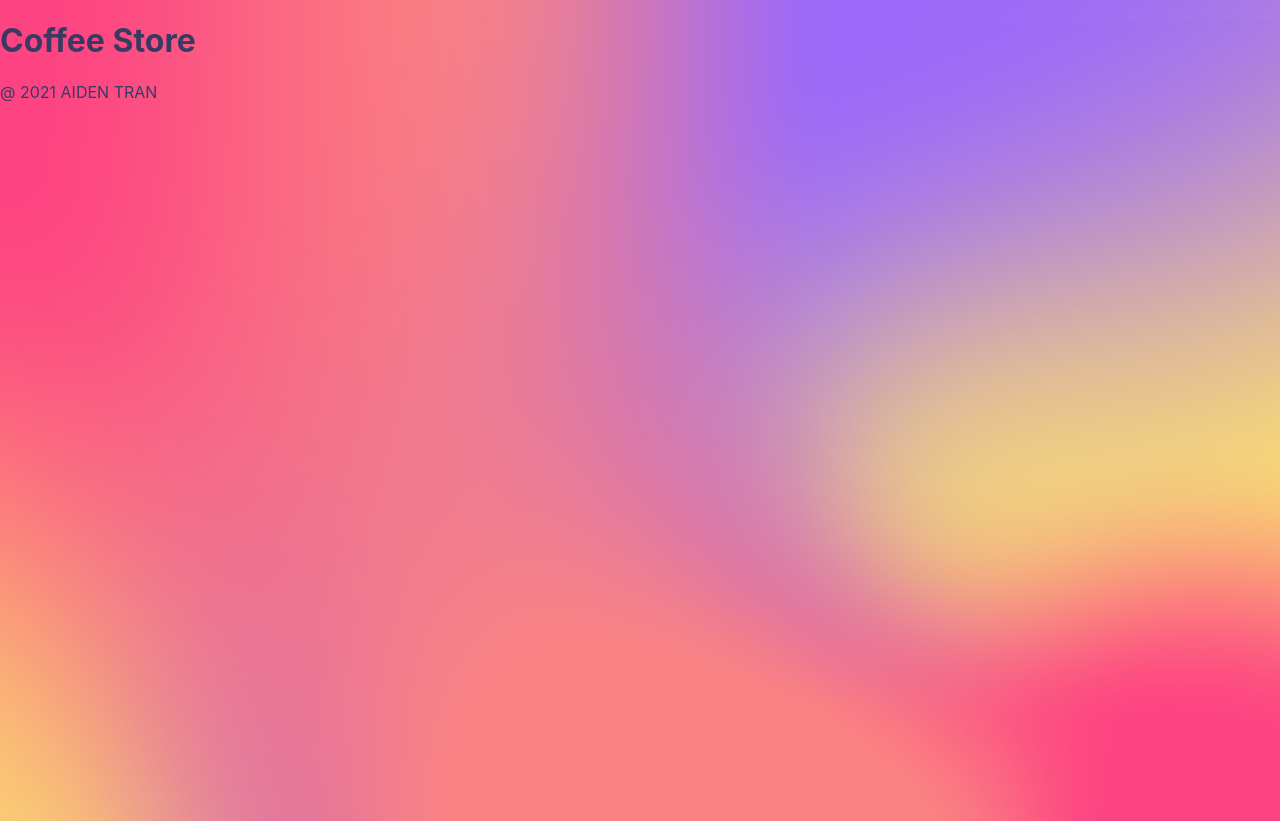
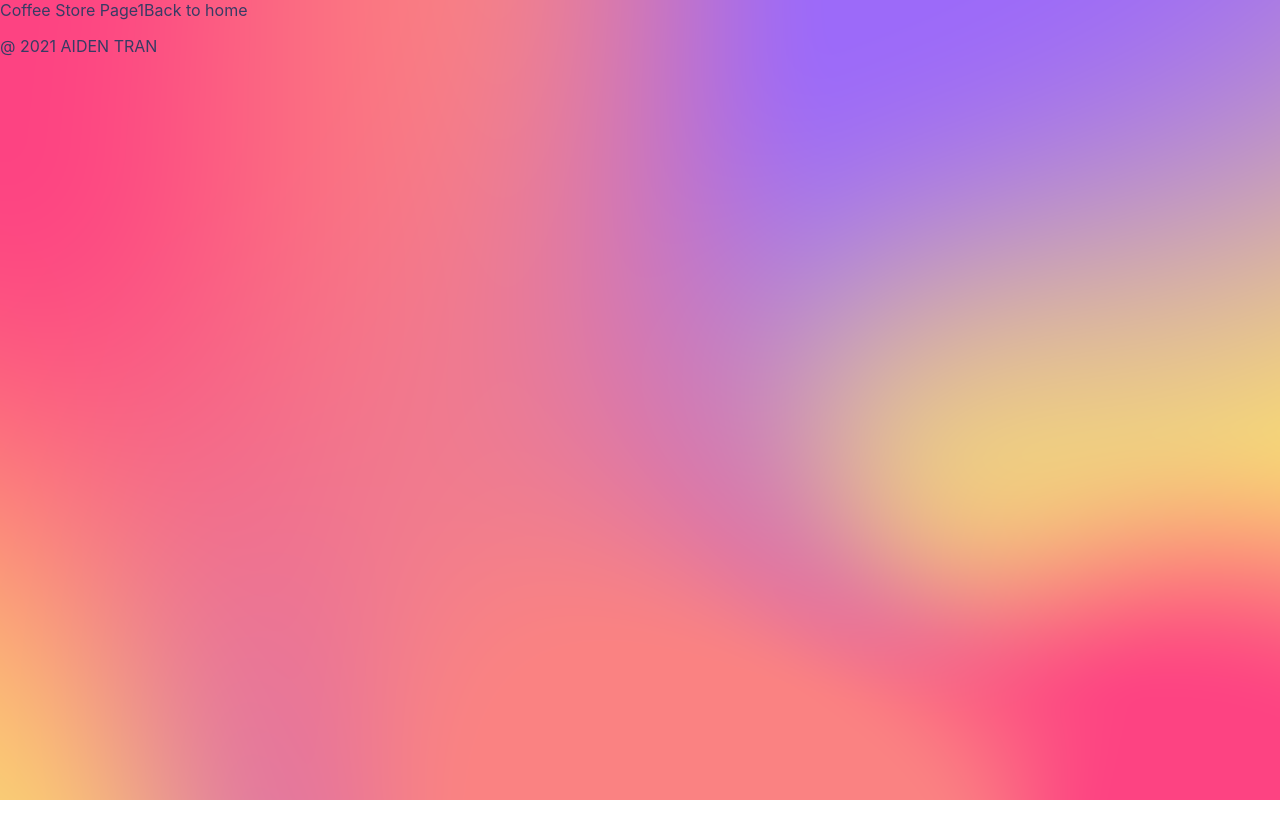
Before and after one commit to AidenTran15/Discover-Coffee-Stores, a Next.js app: page /coffee-stores/1 in a window 1280 px wide. After the commit the page ends 800 px from the top, so only its background shows below. Built offline with nearby package versions, Linux system fonts and the light colour scheme.

Commit message:
added link back to the home page

```diff
--- a/pages/coffee-stores/[id].js
+++ b/pages/coffee-stores/[id].js
@@ -1,9 +1,19 @@
-const CoffeeStore = () =>{
+import { useRouter } from "next/router";
+import Link from "next/link";
+
+const CoffeeStore = () => {
+    const router = useRouter();
+    console.log("router",router);
     return (
         <div>
-            <h1>Coffee Store</h1>
+            Coffee Store Page{router.query.id}
+            <Link href="/">
+                Back to home
+            </Link>
         </div>
-    )
-}
+
+    );
+
+};
 
 export default CoffeeStore;
```
